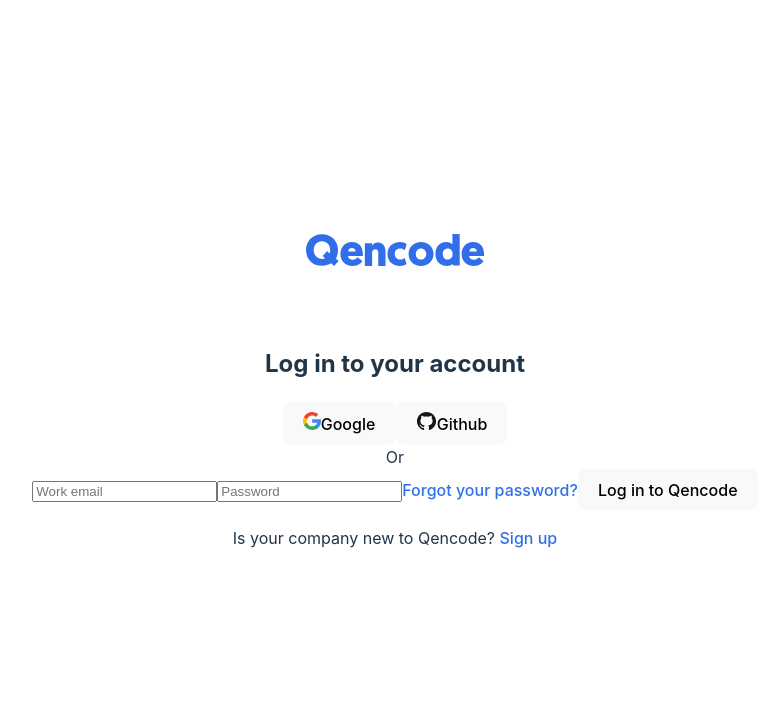
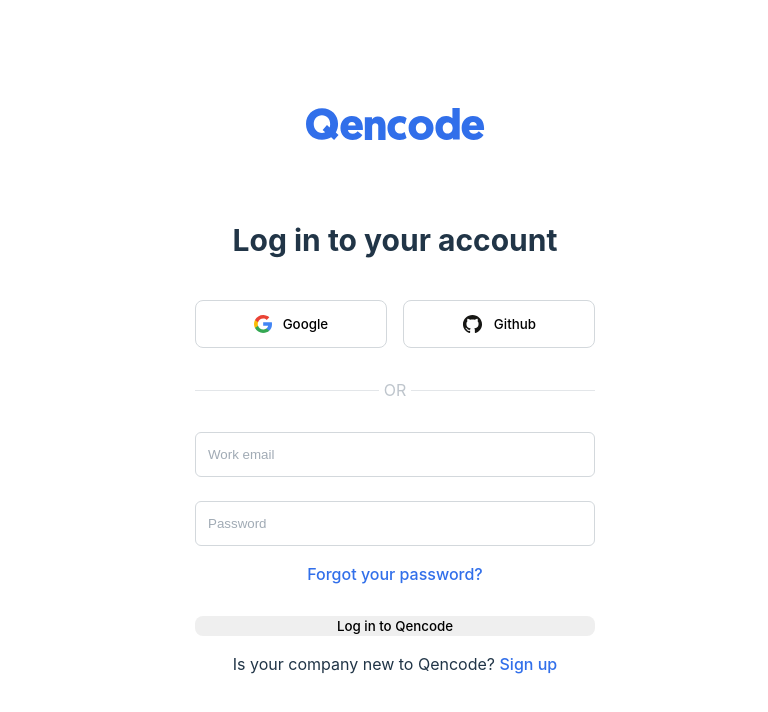
Before and after one commit to Koliras/qencode-auth, a React (Vite) app: page /reset-pass#/login in a window 1280 px wide. Shown: the top 712 px of the page, without its empty margins (245-1013 px from the left). Built offline with nearby package versions, Linux system fonts and the light colour scheme.

Commit message:
add a little bit of styling

```diff
--- a/src/components/forms/ForgotPassForm.jsx
+++ b/src/components/forms/ForgotPassForm.jsx
@@ -1,3 +1,5 @@
+import './form.css';
+
 export default function ForgotPassForm() {
   return (
     <div className="formContainer">
@@ -6,7 +8,7 @@
         <input
           type="email"
           required
-          className="input"
+          className="input mb24"
           placeholder="Enter your email"
         />
         <button type="submit" className="submitButton">Send</button>
--- a/src/components/forms/LogInForm.jsx
+++ b/src/components/forms/LogInForm.jsx
@@ -1,3 +1,4 @@
+import './form.css';
 import GoogleLogo from '../../assets/GoogleLogo.svg'
 import GithubLogo from '../../assets/GithubLogo.svg'
 import { Link } from 'react-router-dom'
@@ -6,7 +7,7 @@
   return (
     <div className='formContainer'>
       <h2 className="formHeading">Log in to your account</h2>
-      <div className="oauth">
+      <div className="oauth mb30">
         <button className="oauthButton">
           <img src={GoogleLogo} className="oauthIcon"/>
           Google
@@ -18,25 +19,27 @@
         </button>
       </div>
 
-      <span className='devider'>Or</span>
+      <span className='devider mb30'>Or</span>
 
       <form className='form'>
         <input
           type="email"
           required
-          className='input'
+          className='input mb24'
           placeholder='Work email'
         />
 
         <input
           type="password"
           required
-          className='input'
+          className='input mb16'
           minLength={8}
           placeholder='Password'
         />
 
-        <Link to='/forgot-pass'>Forgot your password?</Link>
+        <Link to='/forgot-pass' className='mb30'>
+          Forgot your password?
+        </Link>
 
         <button type='submit' className='submitButton'>
           Log in to Qencode
--- a/src/components/forms/ResetPassForm.jsx
+++ b/src/components/forms/ResetPassForm.jsx
@@ -1,9 +1,10 @@
+import './form.css';
 
 export default function ResetPassForm() {
   return (
     <div className="formContainer">
       <h2 className="formHeading">Create new Password?</h2>
-      <form>
+      <form className='form'>
         <label>
           Password
           <input
@@ -11,7 +12,7 @@
             required
             minLength={8}
             placeholder="Password"
-            className="input"
+            className="input mb24"
           />
         </label>
 
@@ -22,7 +23,7 @@
             required
             minLength={8}
             placeholder="Password"
-            className="input"
+            className="input mb24"
           />
         </label>
 
--- /dev/null
+++ b/src/components/forms/form.css
@@ -0,0 +1,88 @@
+.formContainer {
+  width: 25rem;
+}
+
+.form {
+  display: flex;
+  flex-direction: column;
+}
+
+.formHeading {
+  font-size: 1.875rem;
+  font-weight: 700;
+  line-height: 2.5rem;
+  letter-spacing: 0rem;
+  text-align: center;
+  margin: 0 0 2.5rem;
+}
+
+.oauth {
+  display: flex;
+  justify-content: space-between;
+  gap: 1rem;
+}
+
+.oauthButton {
+  padding: 0.875rem;
+  background-color: #fff;
+  border: 1px solid var(--color-border);
+  display: flex;
+  justify-content: center;
+  align-items: center;
+  gap: 0.675rem;
+  width: 12rem;
+}
+
+.devider {
+  width: 100%;
+  position: relative;
+  display: block;
+  text-transform: uppercase;
+  color: #BEC5CC;
+}
+
+.devider::before {
+  content: "";
+  display: block;
+  width: 46%;
+  height: 1px;
+  background: #E3E6E9;
+  right: 0;
+  top: 50%;
+  position: absolute;
+}
+
+.devider::after {
+  content: "";
+  display: block;
+  width: 46%;
+  height: 1px;
+  background: #E3E6E9;
+  left: 0;
+  top: 50%;
+  position: absolute;
+}
+
+.input {
+  padding: 0.875rem 0.75rem;
+  border-radius: 0.375rem;
+  border: 1px solid var(--color-border);
+  width: 100%;
+  box-sizing: border-box;
+}
+
+.input::placeholder {
+  color: #A1ABB5;
+}
+
+.mb16 {
+  margin-bottom: 1rem;
+}
+
+.mb24 {
+  margin-bottom: 1.5rem;
+}
+
+.mb30 {
+  margin-bottom: 1.875rem;
+}
--- a/src/index.css
+++ b/src/index.css
@@ -4,8 +4,7 @@
   font-weight: 400;
 
   color-scheme: light dark;
-  color: rgba(255, 255, 255, 0.87);
-  background-color: #242424;
+  color: #213547;
 
   font-synthesis: none;
   text-rendering: optimizeLegibility;
@@ -13,6 +12,7 @@
   -moz-osx-font-smoothing: grayscale;
 
   --color-main: #316FEA;
+  --color-border: #D3D8DC;
 }
 
 a {
@@ -40,11 +40,8 @@
 button {
   border-radius: 8px;
   border: 1px solid transparent;
-  padding: 0.6em 1.2em;
-  font-size: 1em;
   font-weight: 500;
   font-family: inherit;
-  background-color: #1a1a1a;
   cursor: pointer;
   transition: border-color 0.25s;
 }
@@ -55,16 +52,3 @@
 button:focus-visible {
   outline: 4px auto -webkit-focus-ring-color;
 }
-
-@media (prefers-color-scheme: light) {
-  :root {
-    color: #213547;
-    background-color: #ffffff;
-  }
-  a:hover {
-    color: #747bff;
-  }
-  button {
-    background-color: #f9f9f9;
-  }
-}
```
